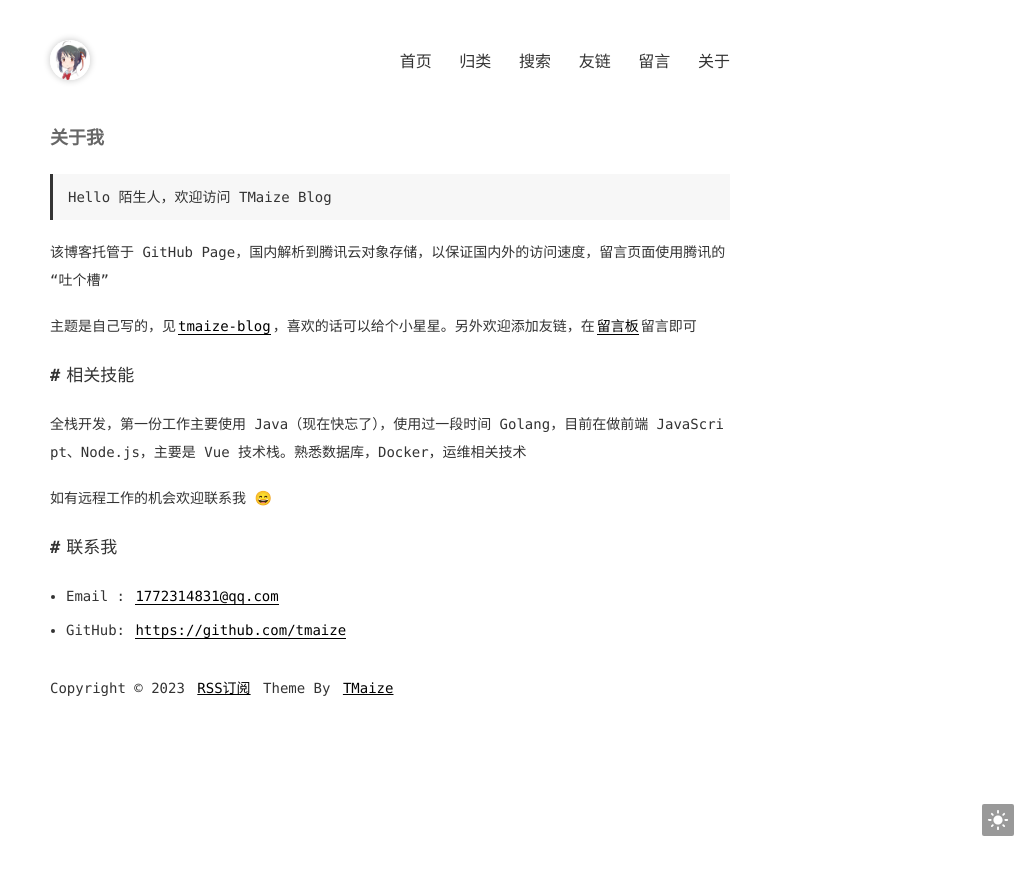
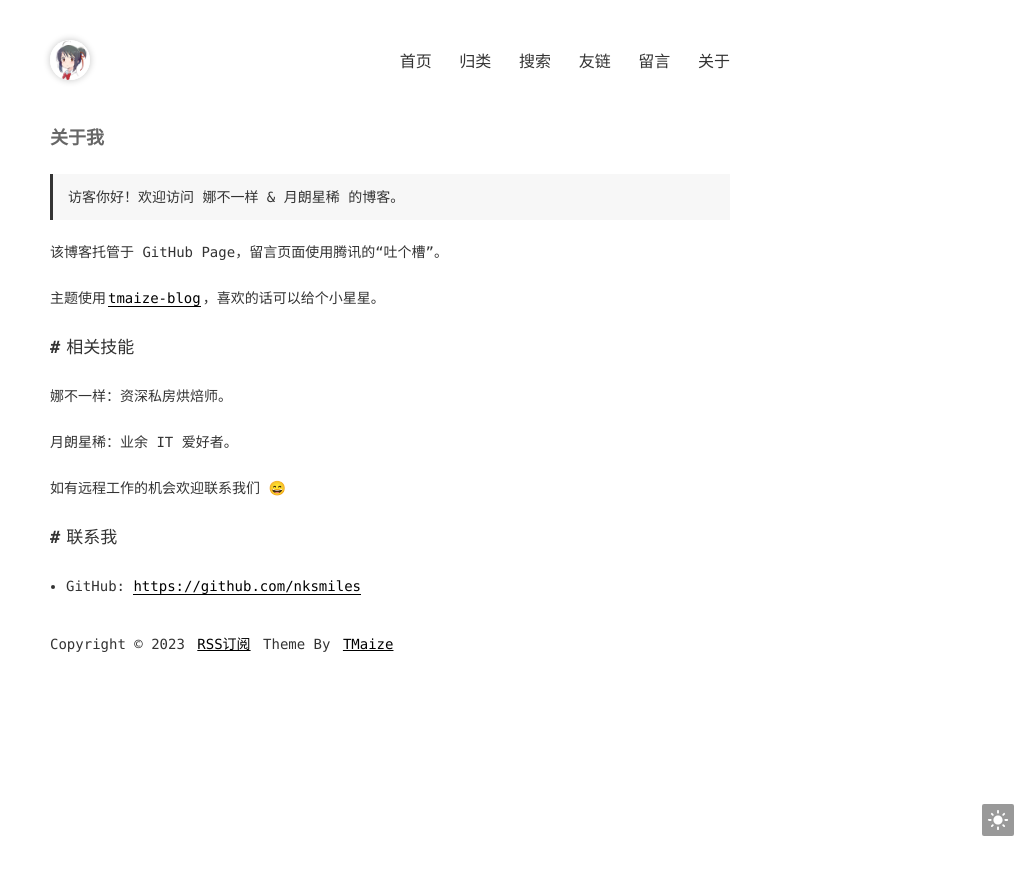
Before and after one commit to nksmiles/nksmiles.github.io, a Jekyll site: the page built from pages/about.md, in a window 1280 px wide. Shown: the top 875 px of the page, without its empty margins (250-1280 px from the left). Built offline with Jekyll 4.4.1, drawn with Linux system fonts in a browser that asks for light colours.

Commit message:
Update about.md

```diff
--- a/pages/about.md
+++ b/pages/about.md
@@ -3,20 +3,20 @@ layout: mypost
 title: 关于我
 ---
 
-> Hello 陌生人，欢迎访问 TMaize Blog
+> 访客你好！欢迎访问 娜不一样 & 月朗星稀 的博客。
 
-该博客托管于 GitHub Page，国内解析到腾讯云对象存储，以保证国内外的访问速度，留言页面使用腾讯的“吐个槽”
+该博客托管于 GitHub Page，留言页面使用腾讯的“吐个槽”。
 
-主题是自己写的，见[tmaize-blog](https://github.com/TMaize/tmaize-blog)，喜欢的话可以给个小星星。另外欢迎添加友链，在[留言板](chat.html)留言即可
+主题使用[tmaize-blog](https://github.com/TMaize/tmaize-blog)，喜欢的话可以给个小星星。
 
 ## 相关技能
 
-全栈开发，第一份工作主要使用 Java（现在快忘了），使用过一段时间 Golang，目前在做前端 JavaScript、Node.js，主要是 Vue 技术栈。熟悉数据库，Docker，运维相关技术
+娜不一样：资深私房烘焙师。
 
-如有远程工作的机会欢迎联系我 😄
+月朗星稀：业余 IT 爱好者。
+
+如有远程工作的机会欢迎联系我们 😄
 
 ## 联系我
 
-- Email&nbsp;: [1772314831@qq.com](mailto:1772314831@qq.com)
-
-- GitHub: [https://github.com/tmaize](https://github.com/tmaize)
+- GitHub: [https://github.com/nksmiles](https://github.com/nksmiles)
```
